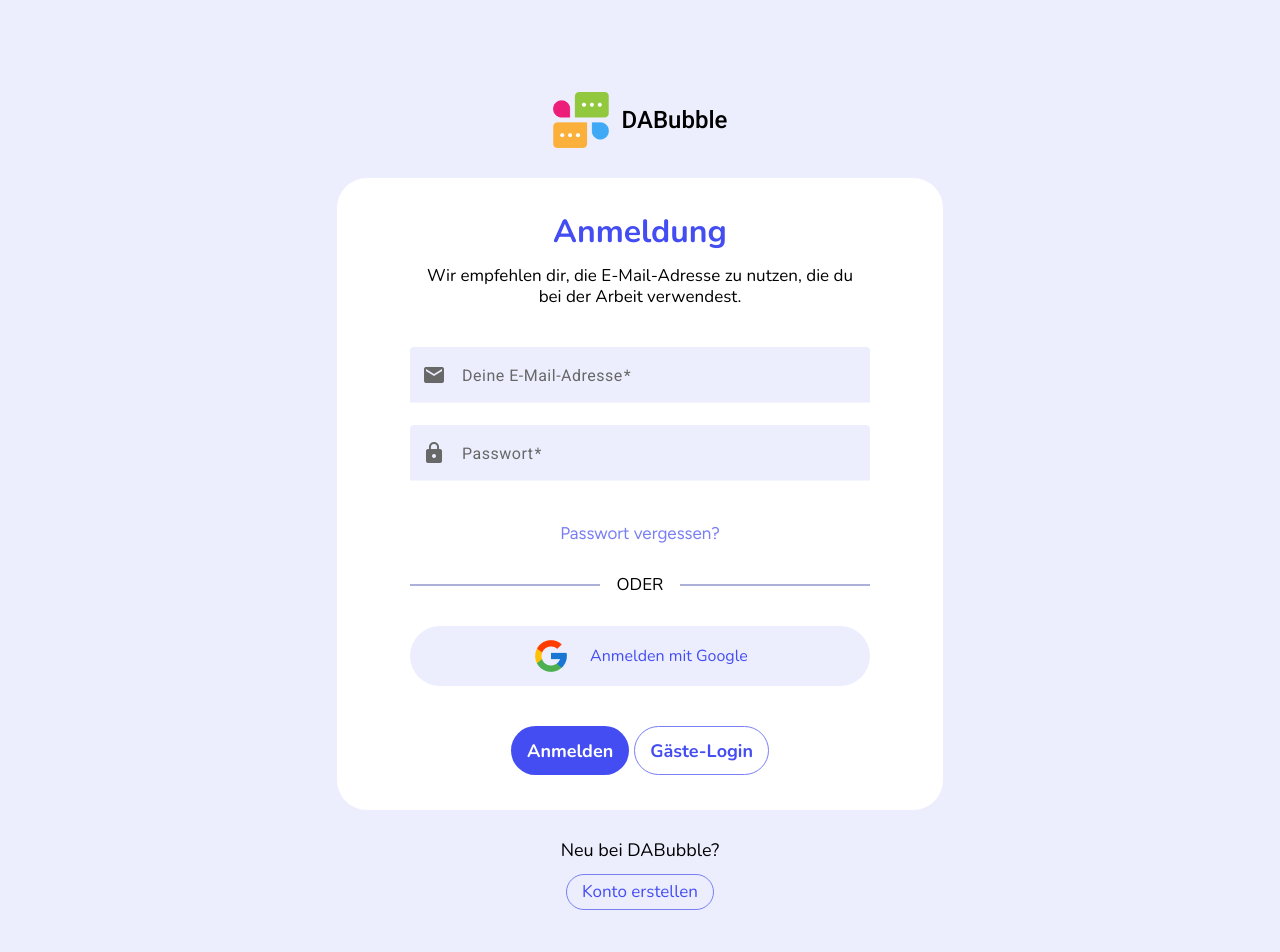
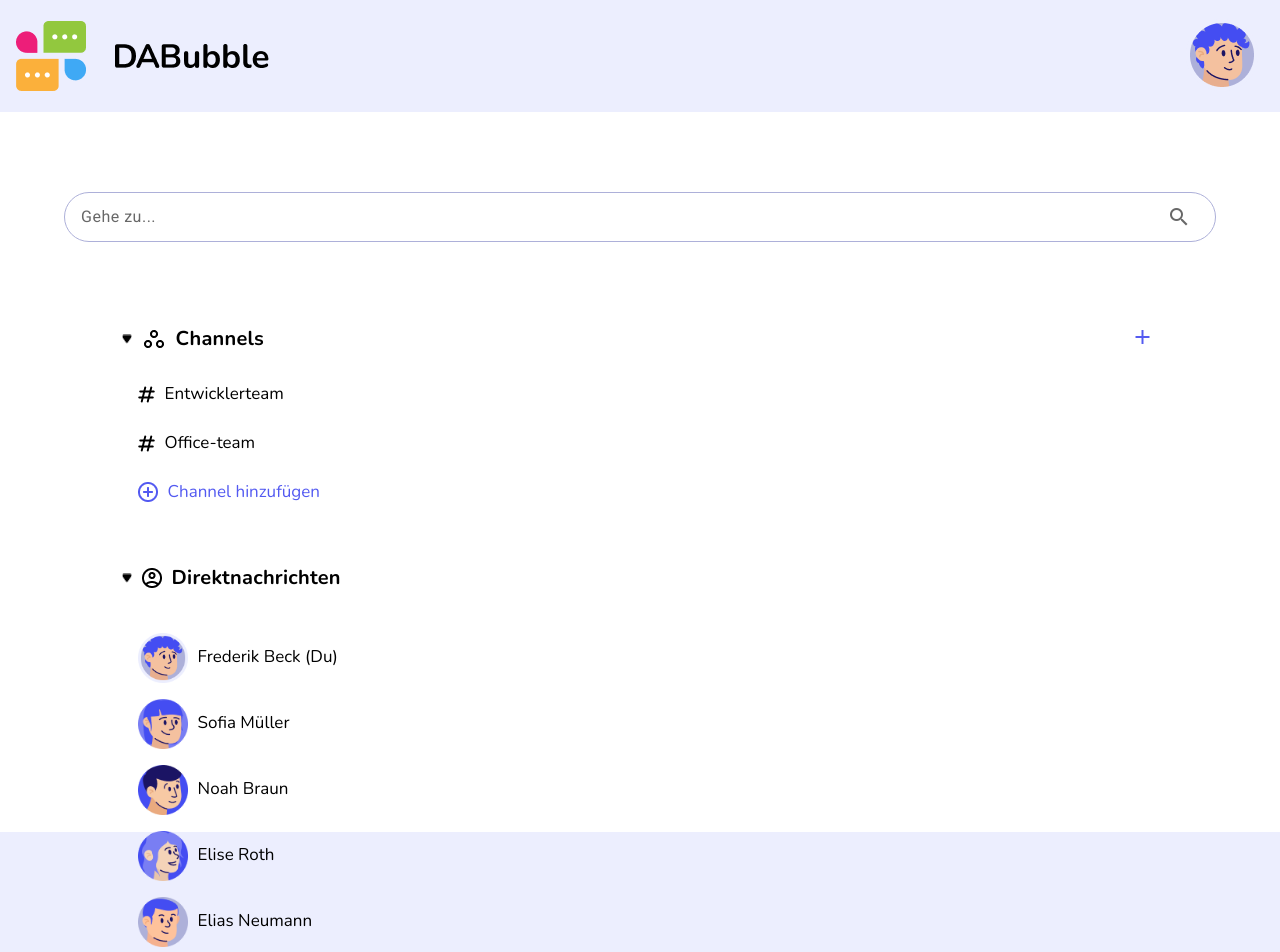
Before and after one commit to Nemesis502/da_bubble_410, an Angular app: page / in a window 1280 px wide. Shown: the top 952 px of the page. Before the commit the page ends 916 px from the top, so only its background shows below. Built offline with nearby package versions, Linux system fonts and the light colour scheme.

Commit message:
add direct message

```diff
--- a/src/app/app.routes.ts
+++ b/src/app/app.routes.ts
@@ -3,9 +3,11 @@ import { LogingPageComponent } from './main-content/loging-page/loging-page.comp
 import { SingInPageComponent } from './main-content/loging-page/sing-in-page/sing-in-page.component';
 import { ChooseAvatarPageComponent } from './main-content/loging-page/sing-in-page/choose-avatar-page/choose-avatar-page.component';
 import { ChatTemplateComponent } from './main-content/chat-template/chat-template.component';
+import { MainMenuComponent } from './main-content/main-menu/main-menu.component';
 
 export const routes: Routes = [
-    { path: '', component: LogingPageComponent },
+    // { path: '', component: LogingPageComponent },
+    { path: '', component: MainMenuComponent },
     { path: 'singIn', component: SingInPageComponent },
     { path: 'singIn/chooseAvatar', component: ChooseAvatarPageComponent },
     { path: 'chat', component: ChatTemplateComponent }
--- a/src/app/main-content/main-menu/main-menu.component.html
+++ b/src/app/main-content/main-menu/main-menu.component.html
@@ -1,4 +1,4 @@
-<section class="header">
+<section class="main-header">
     <img class="logo-name" src="./assets/img/logo-name.png" alt="Logo und Name">
     <button><img src="./assets/img/avatar/3.png" alt="Avatar"></button>
 </section>
@@ -13,8 +13,8 @@
 
         <section class="menu-list">
             <section class="channels">
-                <div class="channel-header">
-                    <div class="channel-title" (click)="showChannels = !showChannels"
+                <div class="header">
+                    <div class="title" (click)="showChannels = !showChannels"
                         (mouseenter)="isChannelTitleHovered = true" (mouseleave)="isChannelTitleHovered = false">
                         @if (showChannels) {
                         <img class="arrow-down"
@@ -58,7 +58,60 @@
                 }
             </section>
             <section class="direct-message">
-
+                <div class="header">
+                    <div class="title" (click)="showDirectMessages = !showDirectMessages"
+                        (mouseenter)="isDirectMessageTitleHovered = true"
+                        (mouseleave)="isDirectMessageTitleHovered = false">
+                        @if (showDirectMessages) {
+                        <img class="arrow-down"
+                            [src]="isDirectMessageTitleHovered ? './assets/img/menu/arrow-down-hover.png' : './assets/img/menu/arrow-down.png'"
+                            alt="">
+                        } @else {
+                        <img class="arrow-right"
+                            [src]="isDirectMessageTitleHovered ? './assets/img/menu/arrow-right-hover.png' : './assets/img/menu/arrow-right.png'"
+                            alt="">
+                        }
+                        <img [src]="isDirectMessageTitleHovered ? './assets/img/menu/account-img-hover.png' : './assets/img/menu/account-img.png'"
+                            alt="">
+                        <h2 class="nuito20px">Direktnachrichten</h2>
+                    </div>
+                </div>
+                @if(showDirectMessages) {
+                <div class="message-list">
+                    <!-- @for (item of items; track $index) { -->
+                    <div class="message-item">
+                        <img class="avatar-img" src="./assets/img/avatar/3.png"
+                            alt="">
+                        <p class="nuito17px400">Frederik Beck (Du)</p>
+                    </div>
+                    <div class="message-item">
+                        <img class="avatar-img" src="./assets/img/avatar/5.png"
+                            alt="">
+                        <p class="nuito17px400">Sofia Müller</p>
+                    </div>
+                    <div class="message-item">
+                        <img class="avatar-img" src="./assets/img/avatar/6.png"
+                            alt="">
+                        <p class="nuito17px400">Noah Braun</p>
+                    </div>
+                    <div class="message-item">
+                        <img class="avatar-img" src="./assets/img/avatar/1.png"
+                            alt="">
+                        <p class="nuito17px400">Elise Roth</p>
+                    </div>
+                    <div class="message-item">
+                        <img class="avatar-img" src="./assets/img/avatar/2.png"
+                            alt="">
+                        <p class="nuito17px400">Elias Neumann</p>
+                    </div>
+                    <div class="message-item">
+                        <img class="avatar-img" src="./assets/img/avatar/4.png"
+                            alt="">
+                        <p class="nuito17px400">Steffen Hoffmann</p>
+                    </div>
+                    <!-- } -->
+                </div>
+                }
             </section>
         </section>
     </section>
--- a/src/app/main-content/main-menu/main-menu.component.scss
+++ b/src/app/main-content/main-menu/main-menu.component.scss
@@ -26,7 +26,7 @@
     display: none !important;
 }
 
-.header {
+.main-header {
     display: flex;
     justify-content: space-between;
     align-items: center;
@@ -78,21 +78,21 @@
     gap: 30px;
     padding: 5%;
     max-height: 89%;
-}
+    }
 
 .channels {
     display: flex;
     flex-direction: column;
 }
 
-.channel-header {
+.header {
     display: flex;
     justify-content: space-between;
     align-items: center;
     width: 100%;
     height: 46px;
 
-    .channel-title {
+    .title {
         cursor: pointer;
         display: flex;
         align-items: center;
@@ -150,7 +150,7 @@
         align-items: center;
         gap: 10px;
         margin: 16px;
-        padding: 8px;
+        height: 33px;
         cursor: pointer;
         border-radius: 42px;
 
@@ -177,6 +177,46 @@
     color: $purple3 !important;
 }
 
+.message-list {
+    display: flex;
+    flex-direction: column;
+    height: 46vh;
+    overflow-y: scroll;
+
+    .message-item {
+        display: flex;
+        align-items: center;
+        gap: 10px;
+        margin: 16px;
+        margin-bottom: 0;
+        height: 58px;
+        cursor: pointer;
+        border-radius: 42px;
+
+        .avatar-img {
+            width: 50px !important;
+            height: 50px;
+        }
+
+        p {
+            margin: 0;
+        }
+
+        &:first-child {
+            margin-top: 32px;
+        }
+
+        &:last-child {
+            margin: 16px;
+        }
+
+        &:hover {
+            color: $purple3;
+            background-color: #D9D9D9;
+        }
+    }
+}
+
 @media (max-width: 450px) {
     .logo-name {
         width: 250px;
--- a/src/app/main-content/main-menu/main-menu.component.ts
+++ b/src/app/main-content/main-menu/main-menu.component.ts
@@ -27,5 +27,8 @@ export class MainMenuComponent {
   isChannelHovered = false;
   isChannelAddHovered = false;
   showChannels = true;
+  isDirectMessageTitleHovered = false;
+  showDirectMessages = true;
+
   searchTerm: string = '';
 }
```
Also changed, not shown: src/assets/img/menu/account-img-hover.png (added), src/assets/img/menu/account-img.png (added).
